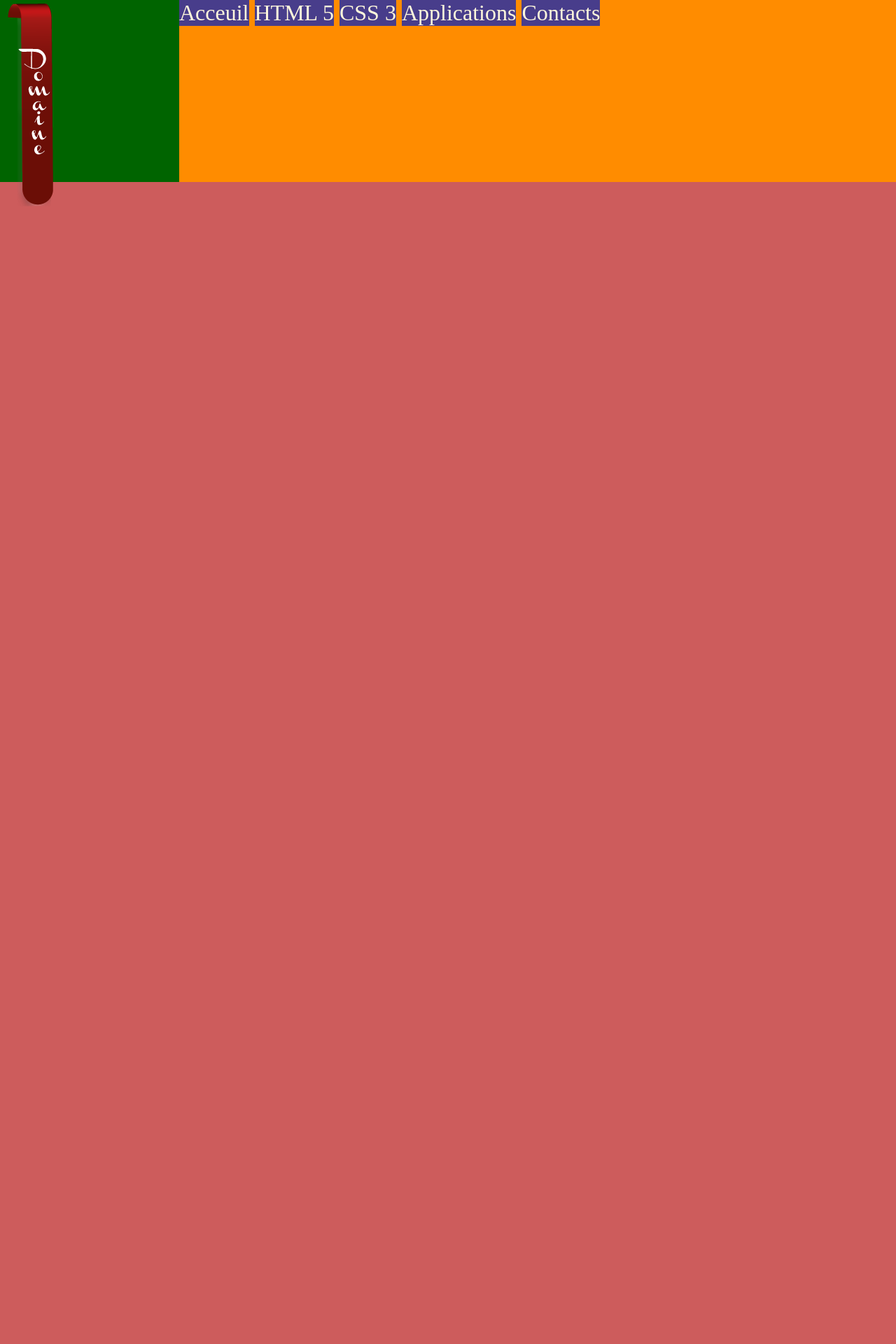
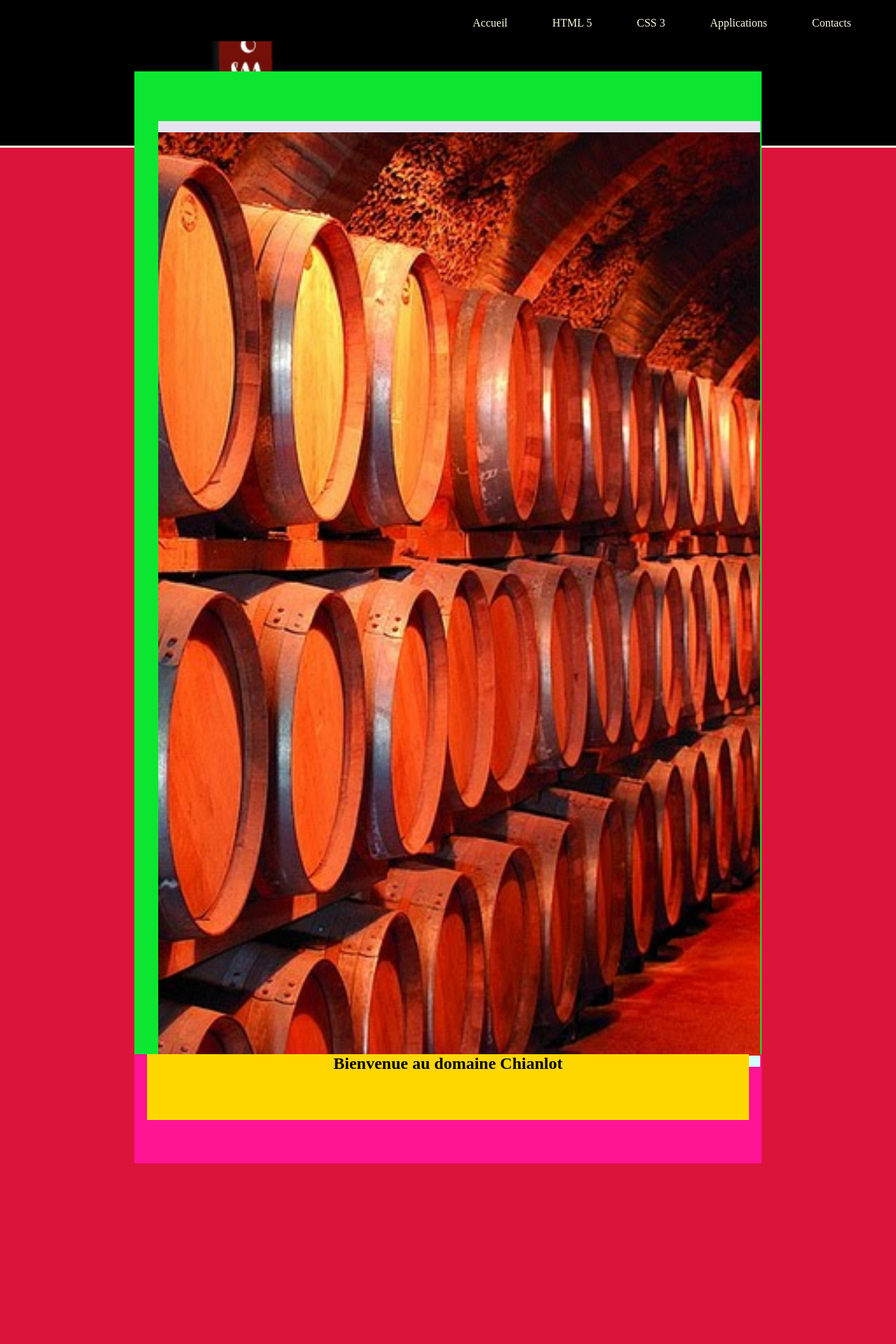
Before and after one commit to 3d3d3d-code/HTML-CSS, a PHP site: page / in a window 1280 px wide. Shown: the top 1920 px of the page at 70% size. Before the commit the page ends 294 px from the top, so only its background shows below. Run offline with PHP 8.4, Linux system fonts and the light colour scheme; some web fonts are replaced.

Commit message:
tp vignoble

```diff
--- a/Tp_Vignoble/src/CSS/style.css
+++ b/Tp_Vignoble/src/CSS/style.css
@@ -1,74 +1,160 @@
+@font-face {
+    font-family: "Channel";
+    src: url("../FONTS/channel-webfont.ttf")
+}
 
-*{
-margin: 0;
-padding: 0;
-font-size: 62,5;
+* {
+    margin: 0;
+    padding: 0;
+    font-size: 62,5%;
+}
+
+body {
+    background-color: crimson;
+}
+
+header {
+    position: fixed;
+    font-size: 2rem;
+    width: 100vw;
+    height: 8vh;
+    background-color: rgb(0, 0, 0);
+    border-bottom: 0.2rem solid cornsilk;
+    display: flex;
+    flex-direction: row;
+    font-family: "Channel";
+}
+
+
+#logo-div {
+    width: 20vw;
+}
+
+#logo-img {
+    position: relative;
+    top: 3.7rem;
+    left: 10vh;
+}
+
+nav {
+    width: 80vw;
+    height: 100%;
+    display: flex;
+    justify-content: flex-end;
+
+}
+
+#menu-ul {
+    width: 100%;
+    height: 100%;
+    display: flex;
+    flex-direction: row;
+    justify-content: flex-end;
+    padding-right: 2rem;
+
+}
+
+li {
+    list-style: none;
+    display: inline-block;
+    margin: 0 1.5rem;
+    padding: 0.5rem;
+    font-size: 1rem;
+    display: flex;
+    justify-content: space-around;
+
+}
+
+a {
+    display: inline-block;
+    text-decoration: none;
+    padding: 1rem 0;
+    color: cornsilk;
+}
+
+.sub-menu {
+    display: none;
+}
+
+
+img {
+    width: 150px;
+    height: 150px;
+    object-fit: cover;
+    overflow: hidden;
+    }
+h1{
+background-color: gold;
+height: 6%;
+width: 96%;
+position: relative;
+left: 2%;
+text-align: center;
 
 
 }
 
-html{
-
-font-size: 62,5%;
+main{
+margin: 0 15%;
+z-index: 1;
+position: absolute;
+top: 8vw;
+min-height: 100vh;
+width: 70%;
 
 }
 
-body{
+#carousel-section{
 
-    background-color: indianred}
+background-color: deeppink;
+width: 100%;
+height: 60vh;
 
-header{
-
-    font-size:2rem ;
-    width: 100vw;
-    height: 10vh;
-    background-color:rgb(0,0,0) ;
-    border-bottom: 0,2rem solid cornsilk;
-    display: flex;
-    flex-direction: row;
-
-nav{
-background-color: darkgreen;
-width: 80vw;
-height: 100%;
-display: flex;
-justify-content: flex-end;
 }
-
-#menu-ul{
-
-    width: 100%;
-    height: 100%;
-    background-color: darkorange
-
+.frame{
+background-color: rgb(13, 230, 49);
+height: 90%;
 
 
 }
 
+.carousel{
+
+    background-color: rgb(230, 227, 239);
+    height: 94%;
+    width: 96%;
+    position: relative;
+    top: 5%;
+    left: 2%;
+}
+.element>img{
+width: 100%;
+height: 100%;
 
 
-#logo-div{
+}
+.changehidden, .content,.element{
 
-    background-color:darkgreen ;
-    width:20vw;
+    height: 100%;
+    width: 100%;
 }
 
+@keyframes slidy{
 
-li{
-    background-color: yellow;
-list-style: none;
-display: inline-block;
+
+0%{left: 0%;}
+20%{left: 0%;}
+25%{left: -100%;}
+
 
 }
 
-a{background-color: darkslateblue;
-    display: inline-block;
-    text-decoration: none;
-    color: cornsilk;
+.carousel {
+    display: flex;
+    overflow-y: scroll;
 
-
+    padding: 1rem 0;
 }
-.sub-menu{
-
-display: none;
+.carousel{
+    margin-left: 1rem;
 }
--- a/Tp_Vignoble/src/index.html
+++ b/Tp_Vignoble/src/index.html
@@ -1,54 +1,65 @@
 <!DOCTYPE html>
-<html lang="en">
+<html lang="fr">
 
 <head>
     <meta charset="UTF-8">
     <meta name="viewport" content="width=device-width, initial-scale=1.0">
     <title>Domaine</title>
-    <link rel="stylesheet" href="./CSS/style.css ">
+    <link rel="stylesheet" href="./CSS/style.css">
 </head>
 
-<body >
-    <header  >
-
+<body>
+    <header>
         <div id="logo-div">
-            <img id="logo-img" src="./images/logo.png" alt="logo">
+            <img id="logo-img" src="./IMAGES/logo.png" alt="Logo">
         </div>
-
         <nav>
             <ul id="menu-ul">
-                <li> <a href="#">Acceuil</a> </li>
+                <li> <a href="#">Accueil</a></li>
                 <li>
                     <a href="#">HTML 5</a>
                     <ul class="sub-menu">
-
-                        <li> <a href="#">Introduction</a> </li>
-                        <li> <a href="#">Background</a></li>
-                        <li> <a href="#">Bordure</a></li>
-                        <li> <a href="#">Texte</a></li>
-                        <li> <a href="#">Contact</a></li>
-
+                        <li><a href="#">Introduction</a> </li>
+                        <li><a href="#">Background</a></li>
+                        <li><a href="#">Bordure</a></li>
+                        <li><a href="#">Texte</a></li>
+                        <li><a href="#">Transformation</a></li>
                     </ul>
                 </li>
-                <li> <a href="#">CSS 3</a></li>
-                <li> <a href="#">Applications</a></li>
-                <li> <a href="#">Contacts</a></li>
-
+                <li><a href="#">CSS 3</a></li>
+                <li><a href="#">Applications</a></li>
+                <li><a href="#">Contacts</a></li>
             </ul>
         </nav>
-
     </header>
     <main>
+        <section id="carousel-section">
+            <div class="frame">
+                <div class="carousel">
+                    <div class="changehidden">
+                        <div class="content">
+                            <div class="element"> <img src="./IMAGES/slides/image1.jpg" alt=""></div>
+                            <div class="element"> <img src="./IMAGES/slides/image2.jpg" alt=""></div>
+                            <div class="element"> <img src="./IMAGES/slides/image3.jpg" alt=""></div>
+                            <div class="element"> <img src="./IMAGES/slides/image4.jpg" alt=""></div>
+                            <div class="element"> <img src="./IMAGES/slides/image5.jpg" alt=""></div>
+                            <div class="element"> <img src="./IMAGES/slides/image6.jpg" alt=""></div>
+                            <div class="element"> <img src="./IMAGES/slides/image7.jpg" alt=""></div>
+
+
+
+
+
+                        </div>
+                    </div>
+                </div>
+            </div>
+            <h1>Bienvenue au domaine Chianlot</h1>
+        </section>
         <section></section>
         <section></section>
-        <section></section>
-
-
     </main>
-
-    <footer>
-
-    </footer>
+    <footer></footer>
 </body>
 
 </html>
```
Also changed, not shown: Tp_Vignoble/src/fonts/ab-exp-by-III-wildcard-III.ttf (renamed from Tp_Vignoble/src/fonts/AB_Exp_by_III_wildcard_III.ttf).
